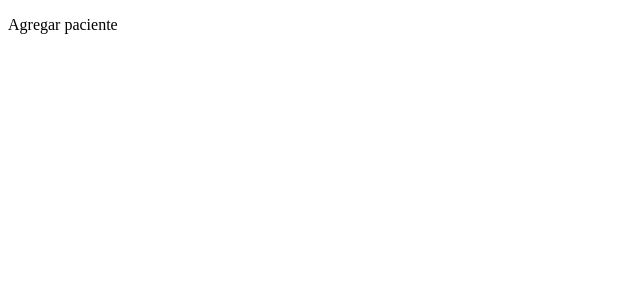
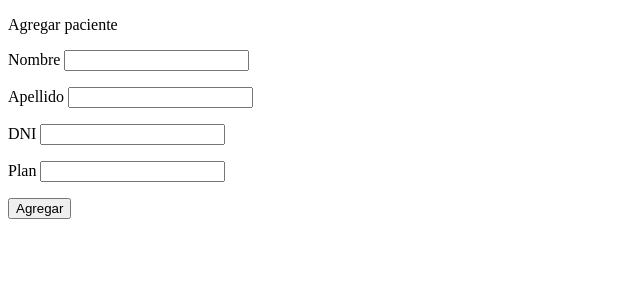
Before and after one commit to pabceb/Ceballos_FP, a Django app: page /nuevo-paciente/ in a window 1280 px wide. Before the commit the part shown is almost empty. Shown: the top 300 px of the page, without its empty margins (0-640 px from the left). Run offline with Django 5.2, Linux system fonts and the light colour scheme; data comes from the database, SQL or seed files in the repository.

Commit message:
creacion de formularios html

```diff
--- a/inicio/views.py
+++ b/inicio/views.py
@@ -13,6 +13,18 @@ def pacientes(request):
     return render(request, 'pacientes.html', {'pacientes': pacientes})
 
 def agregar_paciente(request):
-    paciente = Paciente(nombre = 'nombre1', apellido = 'ape1', dni = 12345678, plan = 'plan310')
-    paciente.save()
-    return render(request, 'agregar_paciente.html', {'paciente': paciente})
+    # paciente = Paciente(nombre = 'nombre1', apellido = 'ape1', dni = 12345678, plan = 'plan310')
+    # paciente.save()
+    # return render(request, 'agregar_paciente.html', {'paciente': paciente})
+    if request.method == 'POST':
+        nombre = request.POST.get('nombre')
+        apellido = request.POST.get('apellido')
+        dni = request.POST.get('dni')
+        plan = request.POST.get('plan')
+        paciente = Paciente(nombre = nombre, apellido = apellido, dni = dni, plan = plan)
+        paciente.save()
+
+
+
+
+    return render(request, 'agregar_paciente.html', {})
--- a/templates/agregar_paciente.html
+++ b/templates/agregar_paciente.html
@@ -7,6 +7,25 @@
 </head>
 <body>
     <p>Agregar paciente</p>
-
+    <form action={% url "agregar_paciente" %} method="POST">
+        {% csrf_token %}
+        <p>
+            Nombre
+            <input type="text" name="nombre">
+        </p>
+        <p>
+            Apellido
+            <input type="text" name="apellido">
+        </p>
+        <p>
+            DNI
+            <input type="number" name="dni">
+        </p>
+        <p>
+            Plan
+            <input type="text" name="plan">
+        </p>
+        <input type="submit" value="Agregar">
+    </form>
 </body>
 </html>
```
